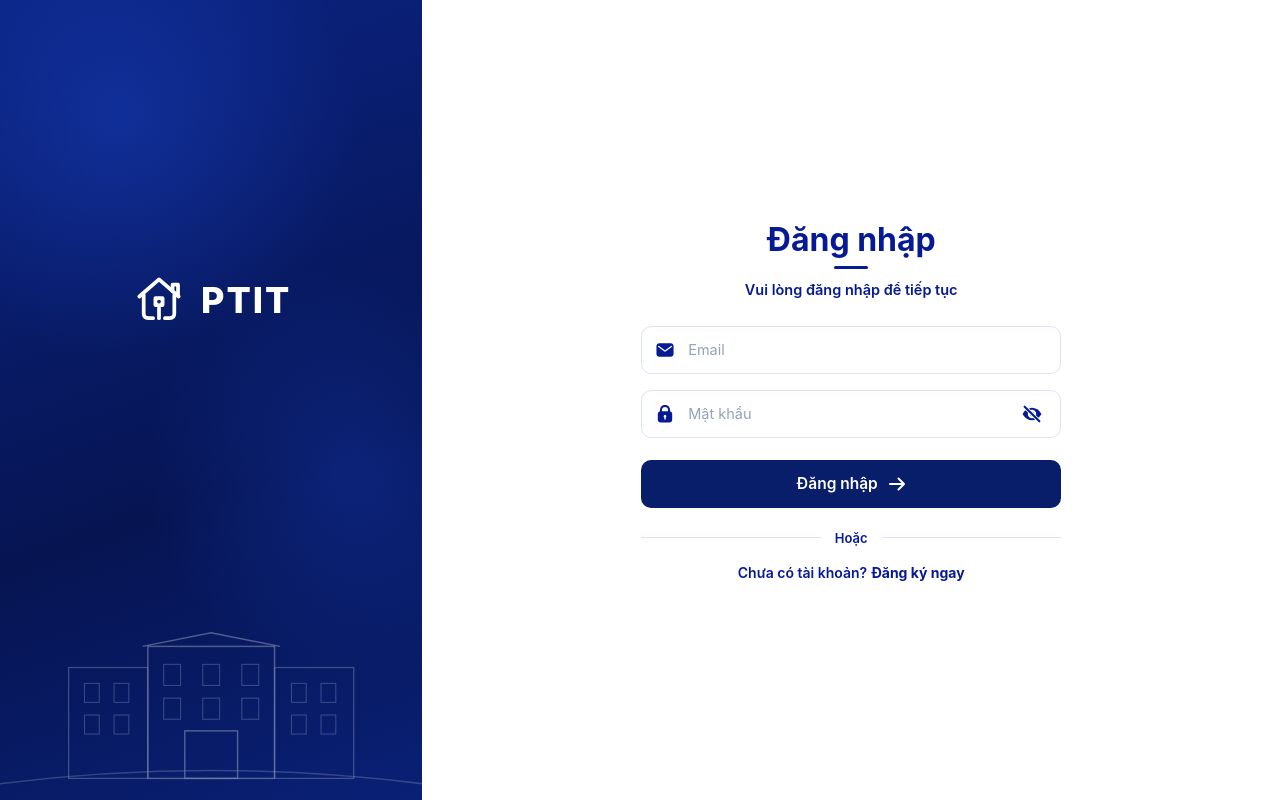
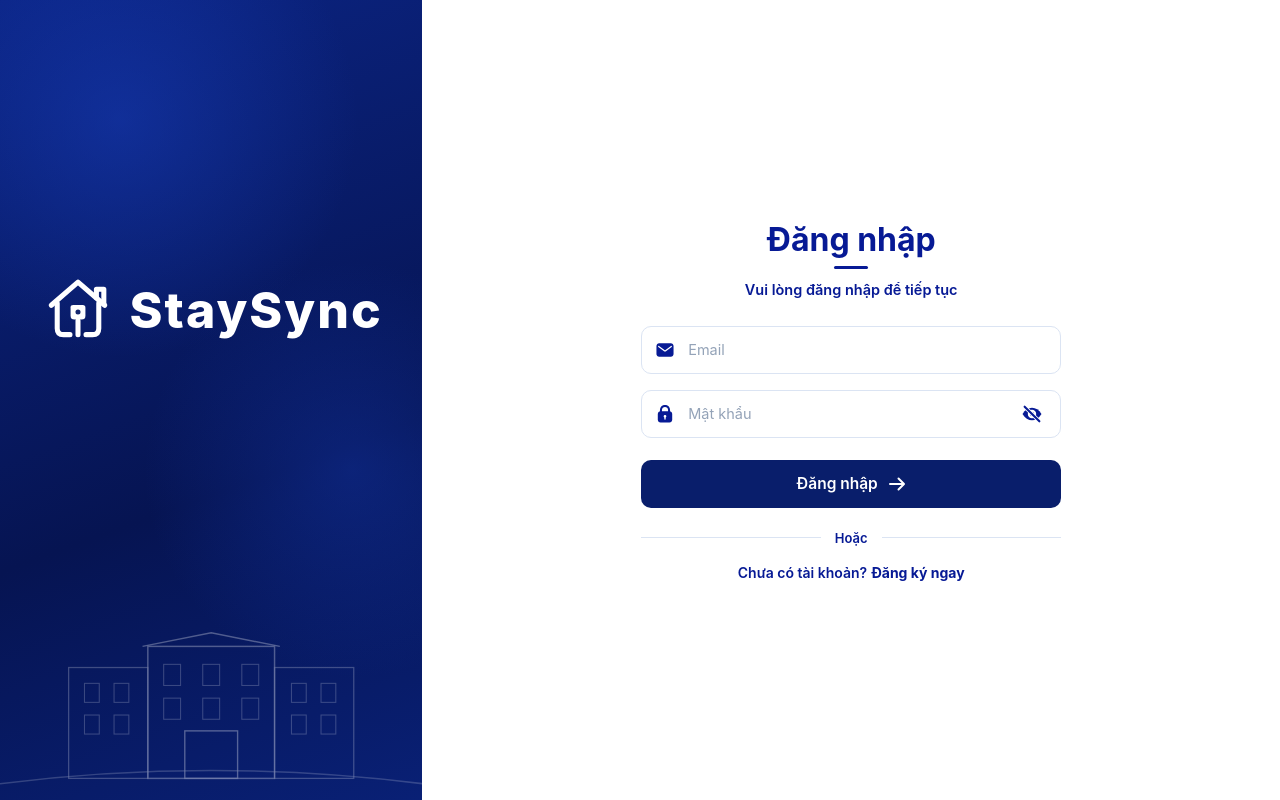
Before and after one commit to Phamhung572007/BTL_web_quan_ly_phong_tro, a React app in the folder frontend/: page /dang-nhap in a window 1280 px wide. Built offline with nearby package versions, Linux system fonts and the light colour scheme; no server answers; the HTML template or start-up script is replaced by a standard one.

Commit message:
chỉnh logo

```diff
--- a/frontend/src/pages/dang_nhap/DangNhap.css
+++ b/frontend/src/pages/dang_nhap/DangNhap.css
@@ -53,7 +53,7 @@
 }
 
 .auth-brand-text {
-  font-size: 36px;
+  font-size: 50px;
   font-weight: 800;
   letter-spacing: 2px;
   color: #ffffff;
--- a/frontend/src/pages/dang_nhap/DangNhap.jsx
+++ b/frontend/src/pages/dang_nhap/DangNhap.jsx
@@ -123,11 +123,11 @@ export default function DangNhap() {
 
   return (
     <div className="auth-container">
-      {/* Cột trái: Thương hiệu PTIT & Minh họa tòa nhà */}
+      {/* Cột trái: Thương hiệu StaySync & Minh họa tòa nhà */}
       <div className="auth-left">
         <div className="auth-brand">
-          <img src={logoNgoiNha} alt="Logo PTIT" width="56" height="56" />
-          <span className="auth-brand-text">PTIT</span>
+          <img src={logoNgoiNha} alt="Logo StaySync" width="76" height="76" />
+          <span className="auth-brand-text">StaySync</span>
         </div>
 
         <div className="auth-building-art">
```
